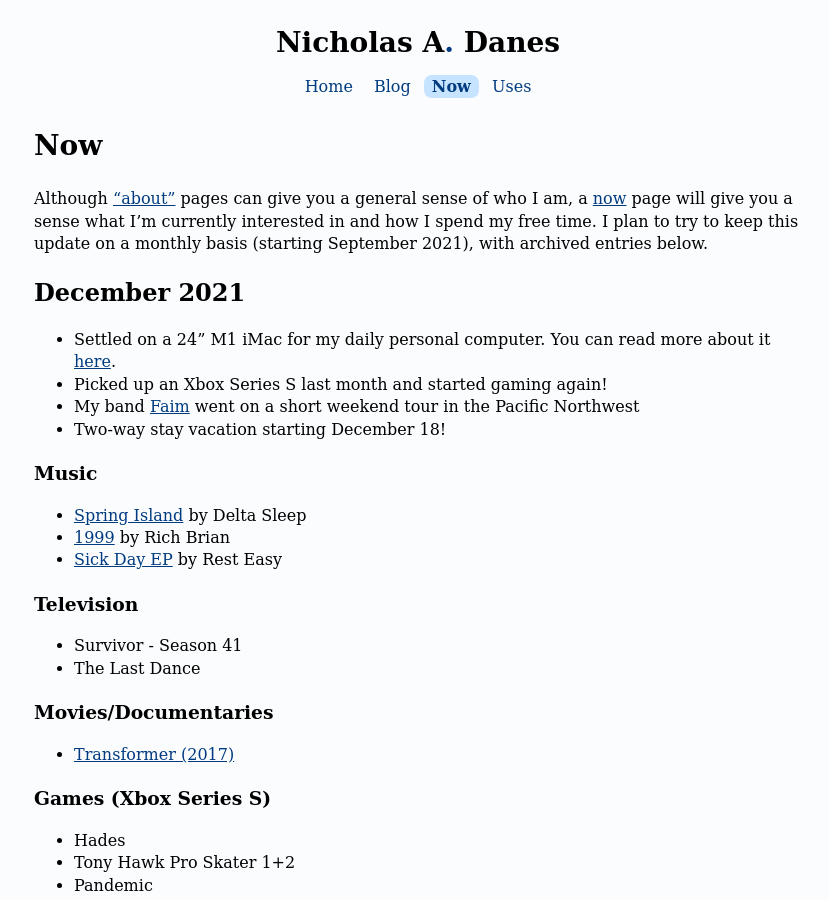
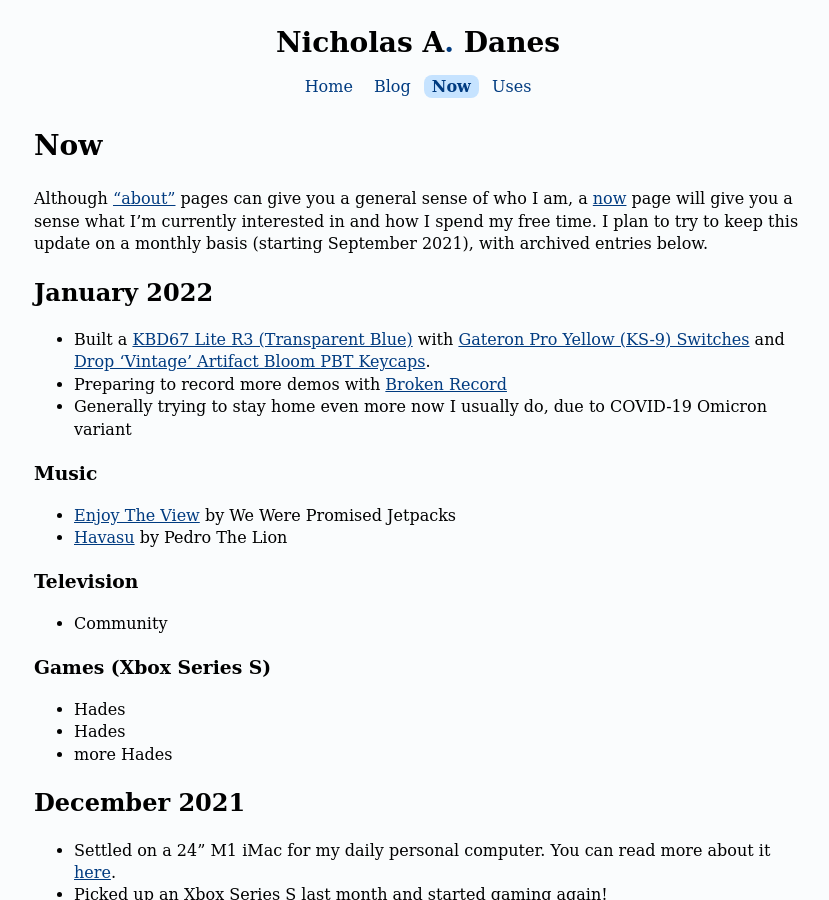
Before and after one commit to danesnick/old_website, a Jekyll site: the page built from now.markdown, in a window 1280 px wide and 900 px high. Shown: the whole window, without its empty margins (222-1051 px from the left). Built offline with Jekyll 4.4.1, drawn with Linux system fonts in a browser that asks for light colours.

Commit message:
Updated now page for Jan

```diff
--- a/now.markdown
+++ b/now.markdown
@@ -6,6 +6,22 @@ permalink: /now/
 # Now
 Although ["about"](/) pages can give you a general sense of who I am, a [now](https://nownownow.com/about) page will give you a sense what I'm currently interested in and how I spend my free time. I plan to try to keep this update on a monthly basis (starting September 2021), with archived entries below.
 
+## January 2022
+* Built a [KBD67 Lite R3 (Transparent Blue)](https://divinikey.com/products/kbdfans-kbd67-lite-mechanical-keyboard-diy-kit?variant=39520450871361) with [Gateron Pro Yellow (KS-9) Switches](https://divinikey.com/collections/linear-switches/products/gateron-ks-9-yellow-pro-linear-switches) and [Drop 'Vintage' Artifact Bloom PBT Keycaps](https://drop.com/buy/artifact-bloom-series-keycap-set-vintage).
+* Preparing to record more demos with [Broken Record](https://brokenrecordisaband.com)
+* Generally trying to stay home even more now I usually do, due to COVID-19 Omicron variant
+
+### Music
+* [Enjoy The View](https://wewerepromisedjetpacks.bandcamp.com/album/enjoy-the-view) by We Were Promised Jetpacks
+* [Havasu](https://pedrothelion.bandcamp.com/album/havasu) by Pedro The Lion
+
+### Television
+* Community
+
+### Games (Xbox Series S)
+* Hades
+* Hades
+* more Hades
 
 ## December 2021
 * Settled on a 24" M1 iMac for my daily personal computer. You can read more about it [here](/blog/2021/12/18/back-to-mac/).
@@ -58,7 +74,6 @@ Although ["about"](/) pages can give you a general sense of who I am, a [now](ht
 * Still regularly practicing with [Broken Record](https://brokenrecordisaband.com) and [Faim](https://faim.bandcamp.com)
 	+ Broken Record is playing [Fest 19](https://thefestfl.com/) at the end of the month!
 
-
 ### Music
 * [Nectar](https://shop.jojimusic.com/products/nectar-digital-album) by Joji
 * [Care](https://davidbazan.bandcamp.com/album/care) by David Bazan
```
